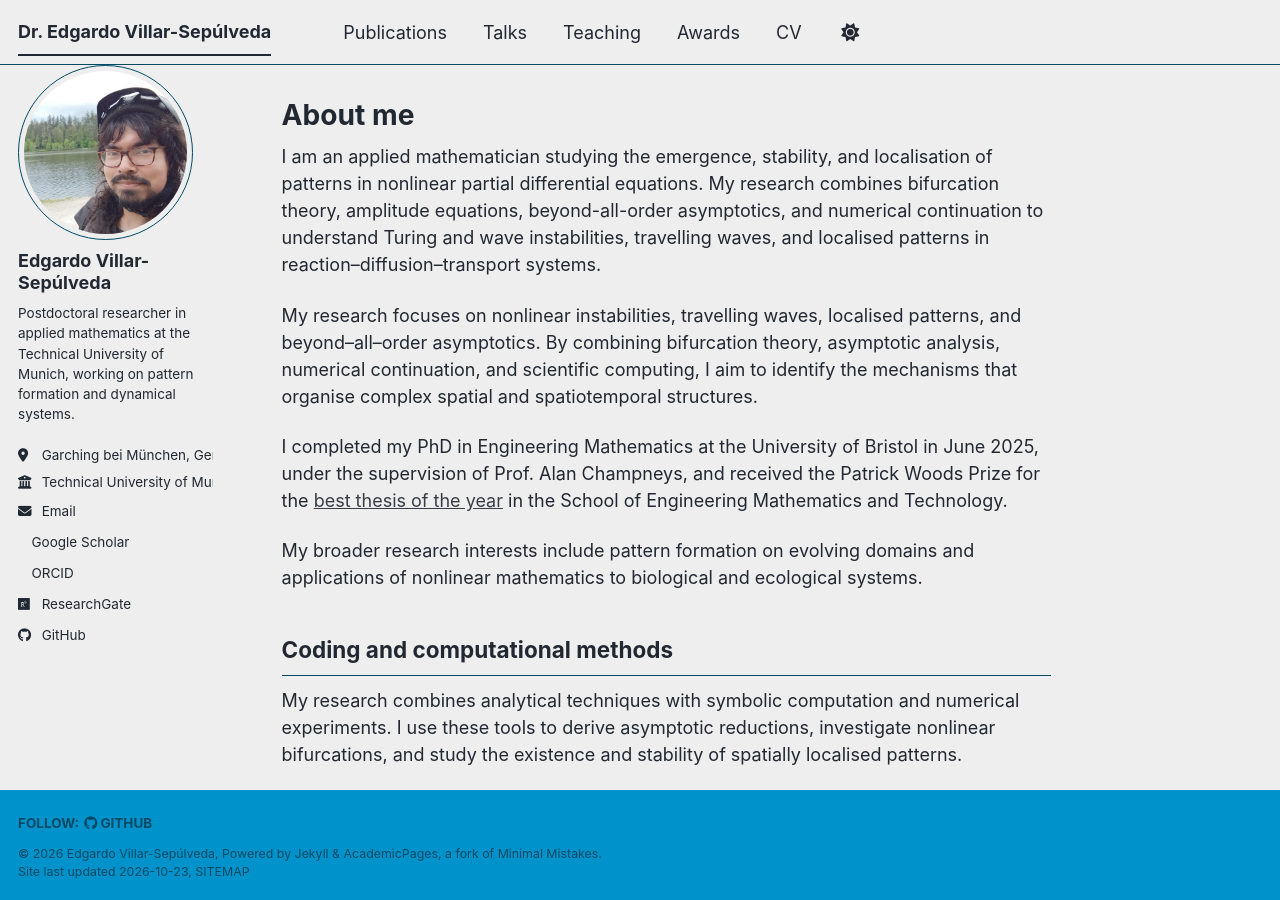
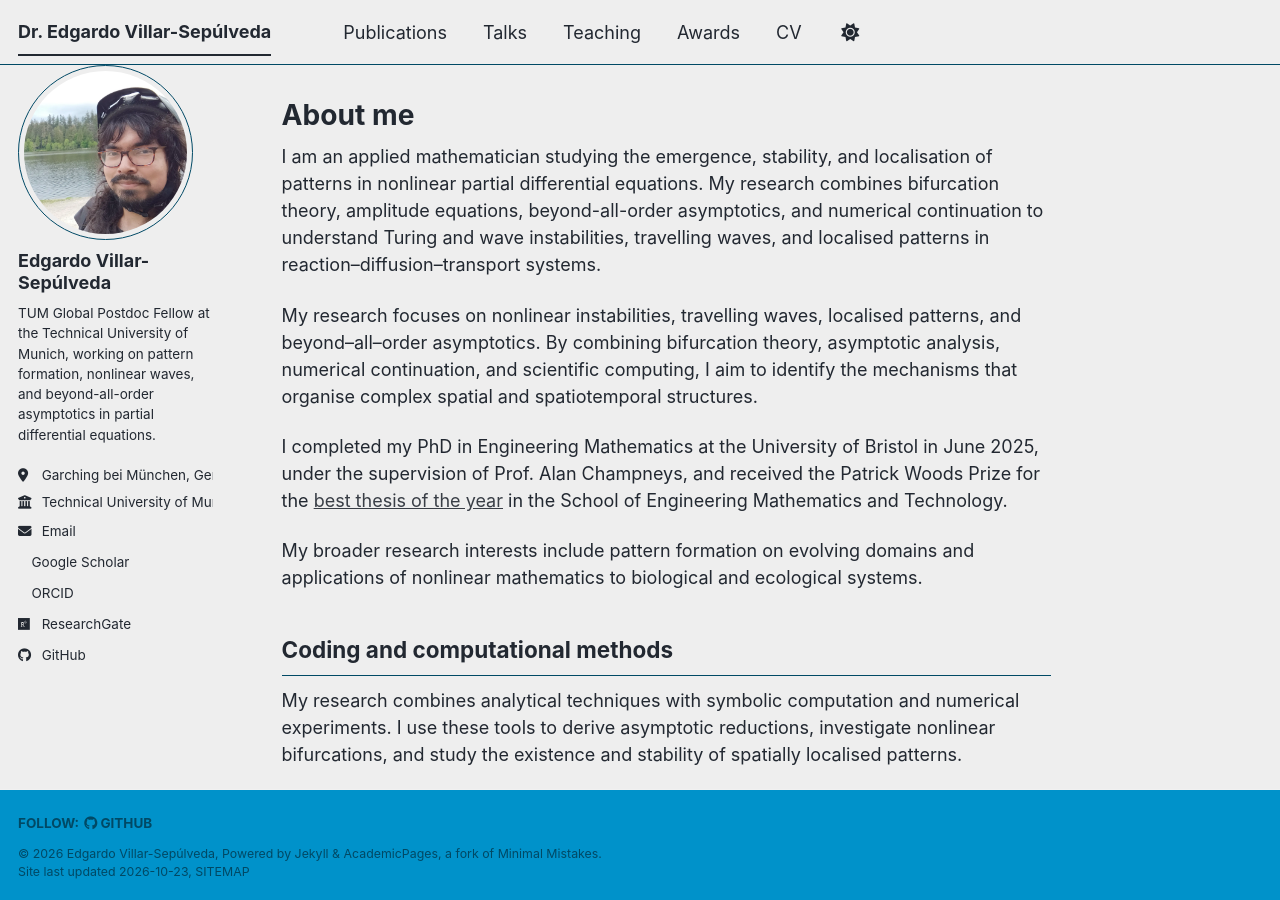
Before and after one commit to edgardeitor/edgardeitor.github.io, a Jekyll site: the page built from _pages/about.md, in a window 1280 px wide and 900 px high. Built offline with Jekyll 4.4.1, drawn with Linux system fonts in a browser that asks for light colours; a style sheet for code colours, icons or effects is not loaded.

Commit message:
Updating information

```diff
--- a/_config.yml
+++ b/_config.yml
@@ -26,7 +26,7 @@ author:
   avatar           : "profile.webp"
   name             : "Edgardo Villar-Sepúlveda"
   pronouns         : #
-  bio              : "Postdoctoral researcher in applied mathematics at the Technical University of Munich, working on pattern formation and dynamical systems."
+  bio              : "TUM Global Postdoc Fellow at the Technical University of Munich, working on pattern formation, nonlinear waves, and beyond-all-order asymptotics in partial differential equations."
   location         : "Garching bei München, Germany"
   employer         : "Technical University of Munich"
   uri              : #
```
